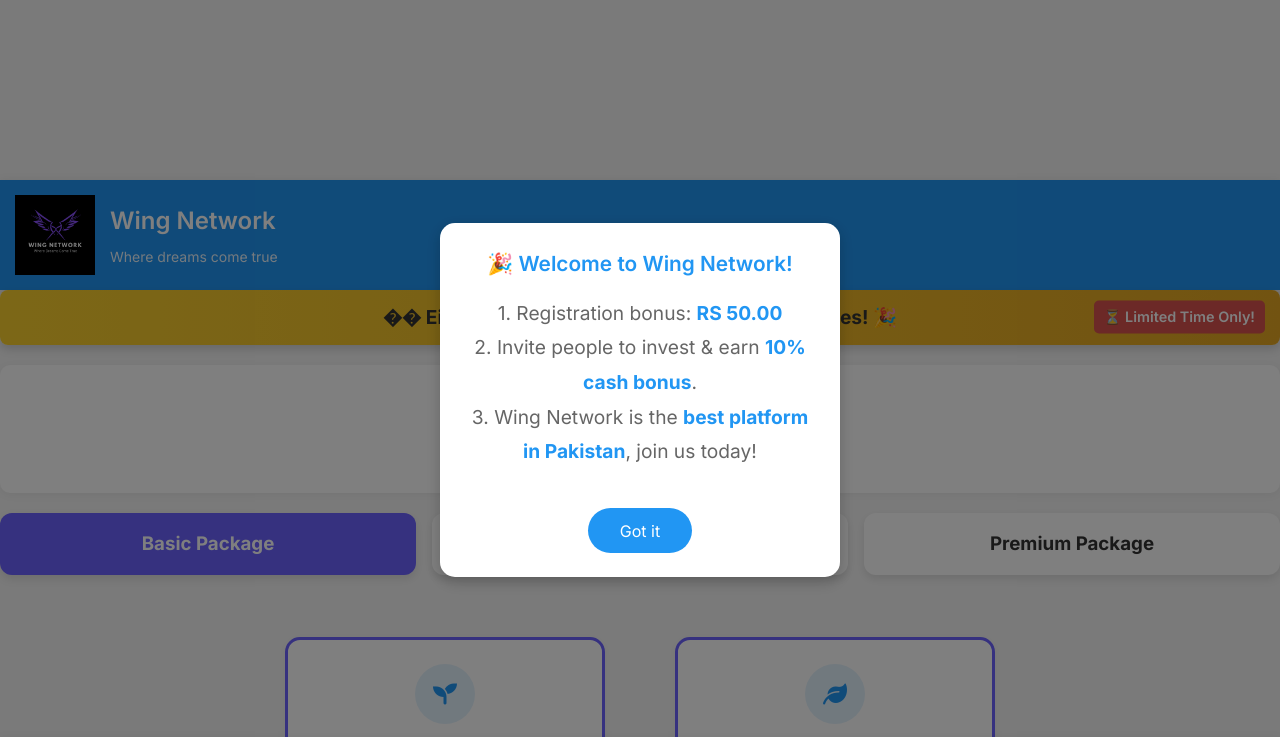
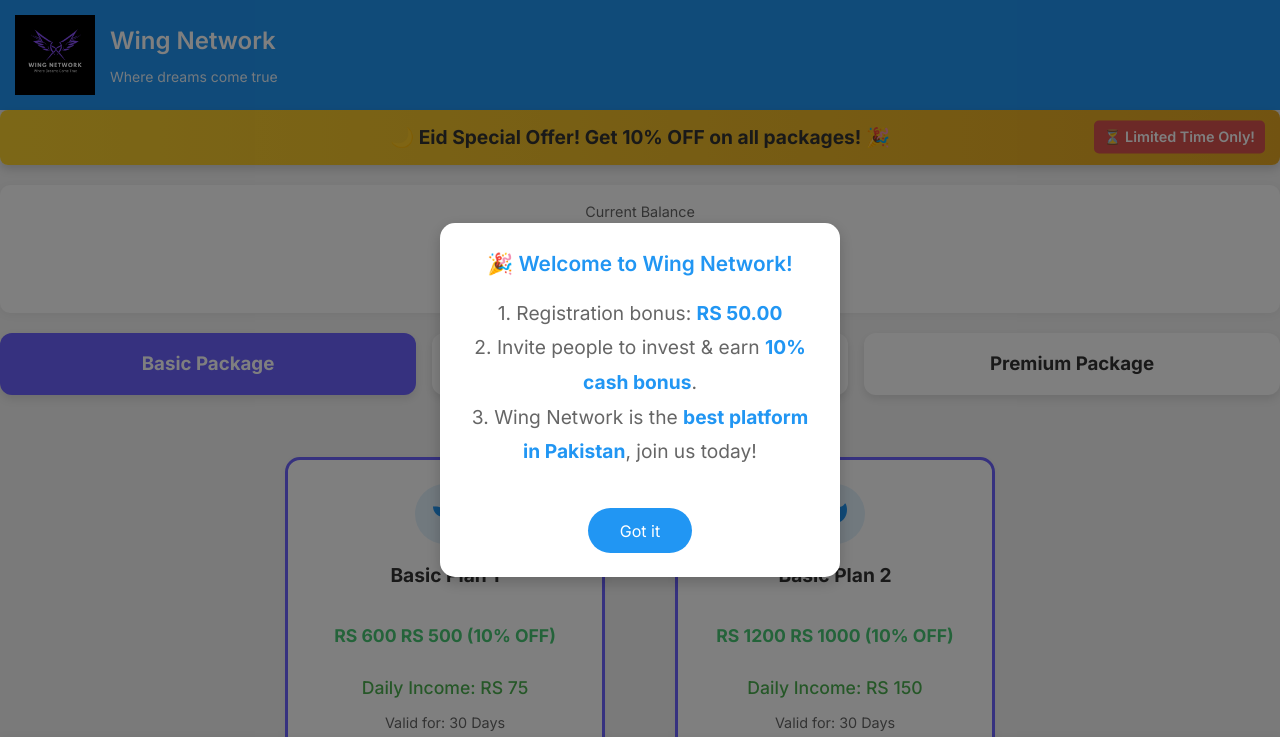
Before and after one commit to Tayyab-cod7/Wing, a plain HTML site: page frontend/public/basic.html in a window 1280 px wide. Shown: the top 737 px of the page. Drawn offline with Linux system fonts and the light colour scheme; no server answers; sample sign-in values are in the browser's storage.

Commit message:
Your commit message

```diff
--- a/frontend/public/basic.html
+++ b/frontend/public/basic.html
@@ -37,12 +37,15 @@
             font-family: 'Inter', sans-serif;
         }
 
-        body {
+        html, body {
             background: #f5f5f5;
             color: #333;
             line-height: 1.6;
             padding: 0;
             margin: 0;
+            min-height: 100%;
+            width: 100%;
+            overflow-x: hidden;
         }
 
         /* Content styles */
@@ -50,6 +53,13 @@
             padding: 0;
             margin: 0;
             width: 100%;
+            display: flex;
+            flex-direction: column;
+        }
+
+        #homePage {
+            padding: 0;
+            margin: 0;
         }
 
         .logo-image {
@@ -517,15 +527,11 @@
     </div>
 
     <main class="content">
-        <div class="logo-image"></div>
-
-        <!-- Home Page -->
         <div id="homePage" class="page active">
-            <div class="home-container">
             <!-- Top Header with Logo and Text -->
             <div class="top-header">
                 <div class="logo-image">
-                        <img src="/frontend/public/images/Dream.png" alt="Dream Logo">
+                    <img src="images/Dream.png" alt="Dream Logo">
                 </div>
                 <div class="brand-text">
                     <h1>Wing Network</h1>
@@ -533,8 +539,9 @@
                 </div>
             </div>
 
+            <div class="home-container">
                 <div class="ramadan-banner">
-                    <p>�� Eid Special Offer! Get <b>10% OFF</b> on all packages! 🎉</p>
+                    <p>🌙 Eid Special Offer! Get <b>10% OFF</b> on all packages! 🎉</p>
                 </div>
 
                 <div class="balance-display" style="background: #fff; padding: 15px; border-radius: 10px; margin-bottom: 20px; text-align: center;">
@@ -568,7 +575,7 @@
                         <div class="plan-card fade-in">
                             <div class="plan-card-icon"><i class="fas fa-seedling"></i></div>
                             <h3>Basic Plan 1</h3>
-                            <div class="plan-card-price"><s>RS 600</s> <b>RS 500</b> (10% OFF)</div>
+                            <div class="plan-card-price">RS 600 <b>RS 500</b> (10% OFF)</div>
                             <div class="plan-card-earning">Daily Income: RS 75</div>
                             <div class="plan-card-validity">Valid for: 30 Days</div>
                             <div class="button-group">
@@ -580,7 +587,7 @@
                         <div class="plan-card fade-in">
                             <div class="plan-card-icon"><i class="fas fa-leaf"></i></div>
                             <h3>Basic Plan 2</h3>
-                            <div class="plan-card-price"><s>RS 1200</s> <b>RS 1000</b> (10% OFF)</div>
+                            <div class="plan-card-price">RS 1200 <b>RS 1000</b> (10% OFF)</div>
                             <div class="plan-card-earning">Daily Income: RS 150</div>
                             <div class="plan-card-validity">Valid for: 30 Days</div>
                             <div class="button-group">
@@ -859,8 +866,7 @@
                 `• This is a one-time investment\n` +
                 `• Package will expire after 30 days\n` +
                 `• Investment amount is non-refundable\n\n` +
-                `Click OK to proceed with the purchase.`
-            );
+                `Click OK to proceed with the purchase.`            );
 
             if (!confirmed) {
                 return;
```
Also changed, not shown: frontend/public/premium.html (+13 -6 lines), frontend/public/pro.html (+13 -6 lines). Lines whose indentation alone changed are shown as unchanged.
